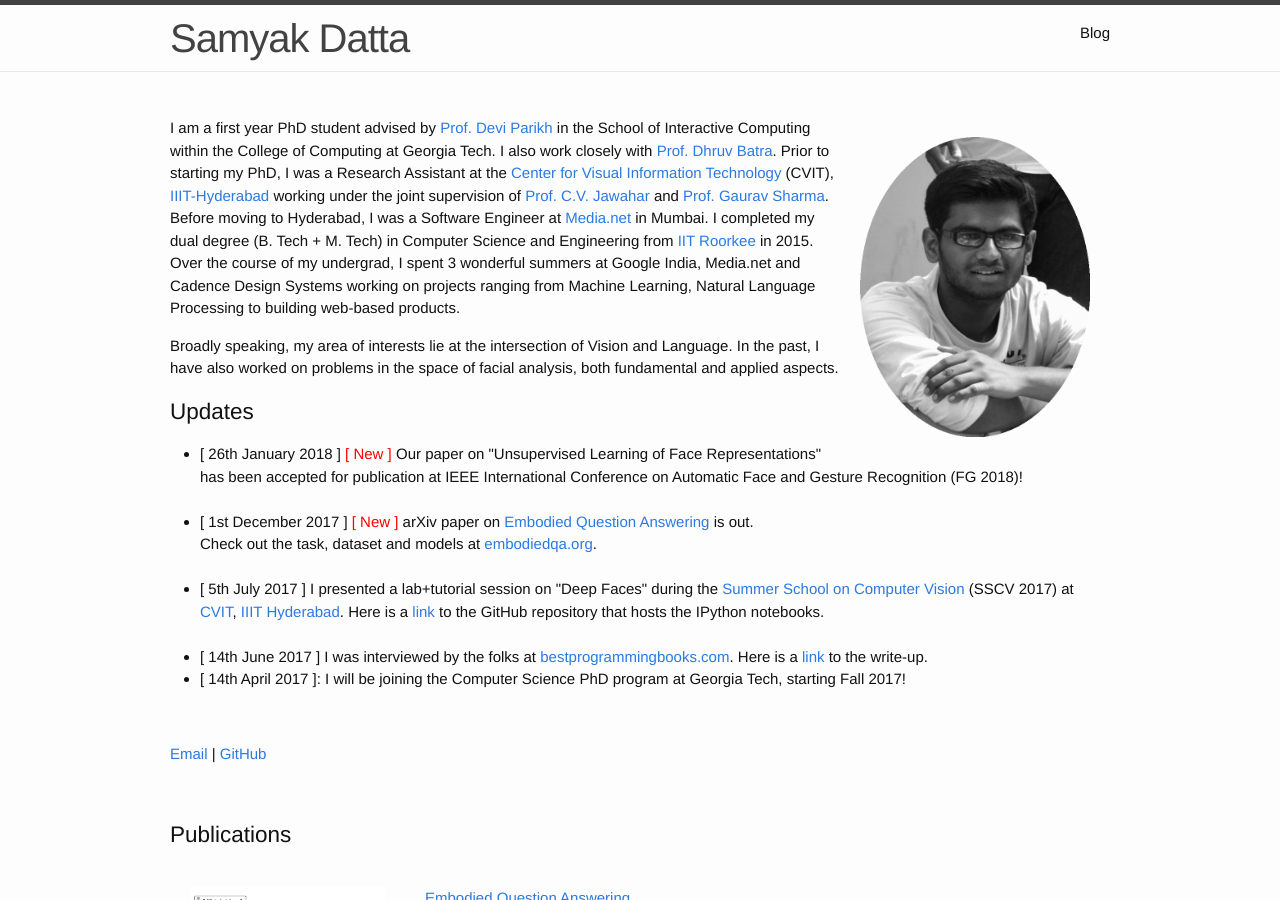
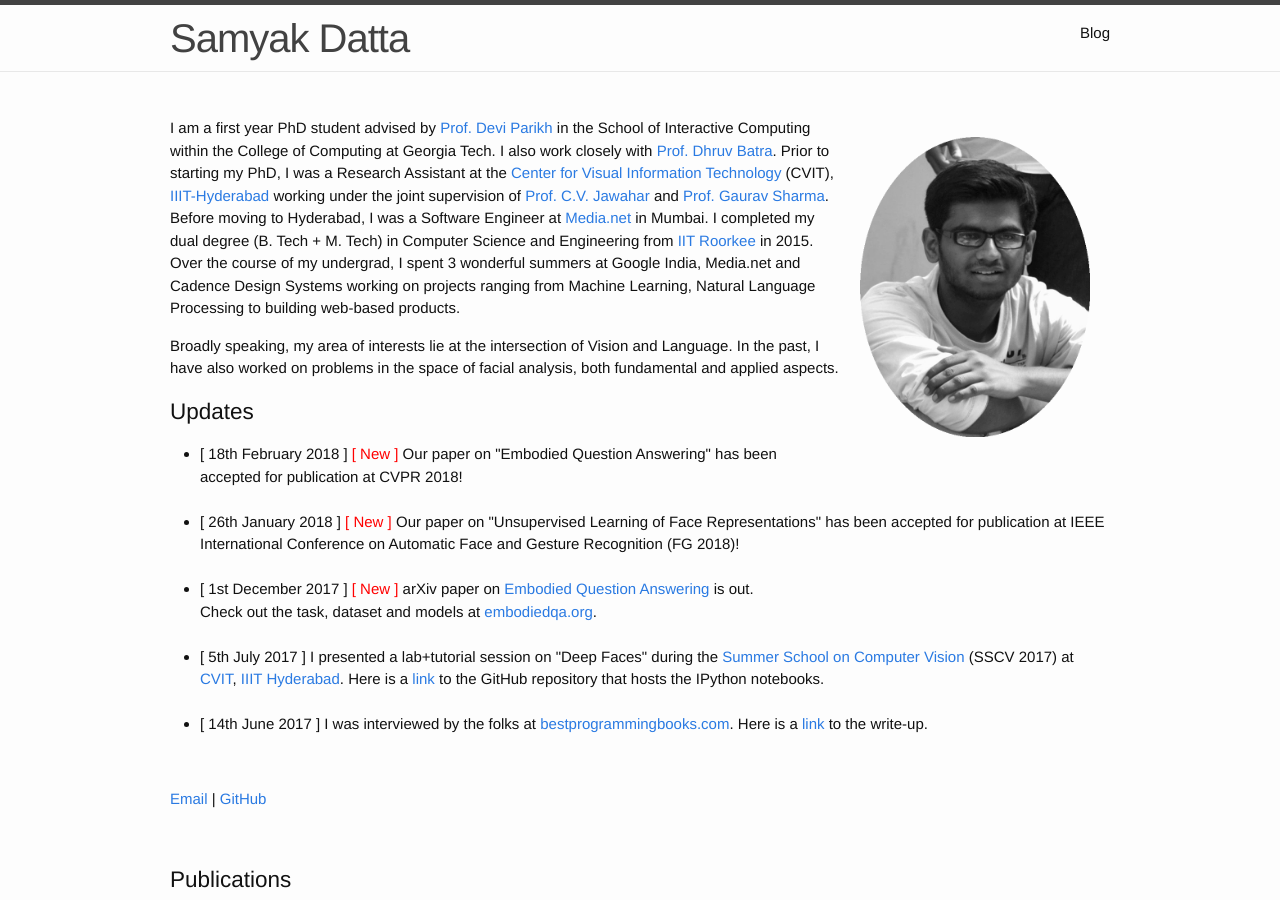
Before and after one commit to VirajBagal/VirajBagal.github.io, a Jekyll site: the page built from index.md, in a window 1280 px wide and 900 px high. Built offline with Jekyll 4.4.1, drawn with Linux system fonts in a browser that asks for light colours; some of the changed text lies outside the part shown.

Commit message:
Update about EQA in CVPR

```diff
--- a/index.md
+++ b/index.md
@@ -16,16 +16,22 @@ Broadly speaking, my area of interests lie at the intersection of Vision and Lan
 
 <!--<span style="color:red;">Updates</span>-->
 <ul>
+<li> [ 18th February 2018 ] <span style="color:red;">[ New ]</span> Our paper on
+"Embodied Question Answering" has been accepted for publication at CVPR 2018!
+ <br><br></li>
+
 <li> [ 26th January 2018 ] <span style="color:red;">[ New ]</span> Our paper on
 "Unsupervised Learning of Face Representations" has been accepted for publication at
 IEEE International Conference on Automatic Face and Gesture Recognition (FG 2018)!
+</li><br />
 
-</li><br />
 <li>[ 1st December 2017 ] <span style="color:red;">[ New ]</span> arXiv paper on
 <a href="https://arxiv.org/abs/1711.11543">Embodied Question Answering</a> is out. <br />Check out the task, dataset and models at <a href="https://embodiedqa.org"> embodiedqa.org</a>. </li><br />
+
 <li>[ 5th July 2017 ] I presented a lab+tutorial session on "Deep Faces" during the <a href="http://cvit.iiit.ac.in/cvsummerschool2017/">Summer School on Computer Vision</a> (SSCV 2017) at <a href="http://cvit.iiit.ac.in/">CVIT</a>, <a href="https://www.iiit.ac.in/">IIIT Hyderabad</a>. Here is a <a href="https://github.com/samyak-268/deep-face-tutorial"> link</a> to the GitHub repository that hosts the IPython notebooks.</li><br />
+
 <li>[ 14th June 2017 ] I was interviewed by the folks at <a href="bestprogrammingbooks.com">bestprogrammingbooks.com</a>. Here is a <a href="http://bestprogrammingbooks.com/interview-with-samyak-datta-author-of-learning-opencv/">link</a> to the write-up.</li>
-<li>[ 14th April 2017 ]: I will be  joining the Computer Science PhD program at Georgia Tech, starting Fall 2017!</li>
+<!-- <li>[ 14th April 2017 ]: I will be  joining the Computer Science PhD program at Georgia Tech, starting Fall 2017!</li> -->
 </ul>
 
 
@@ -51,7 +57,9 @@ IEEE International Conference on Automatic Face and Gesture Recognition (FG 2018
 					<a href="https://gkioxari.github.io/">Georgia Gkioxari</a>,
 					<a href="https://www.cc.gatech.edu/~slee3191/">Stefan Lee</a>,
 					<a href="https://www.cc.gatech.edu/~parikh/">Devi Parikh</a> and
-					<a href="https://www.cc.gatech.edu/~dbatra/">Dhruv Batra</a><br><br>
+					<a href="https://www.cc.gatech.edu/~dbatra/">Dhruv Batra</a><br>
+					<em>Computer Vision and Pattern Recognition (CVPR), 2018</em>
+					<br><br>
 
 					<a href="https://arxiv.org/abs/1711.11543">arxiv</a> / <a href="https://embodiedqa.org">project page</a>
 				</p>
```
